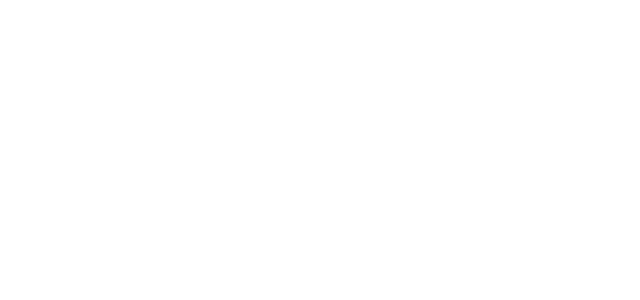
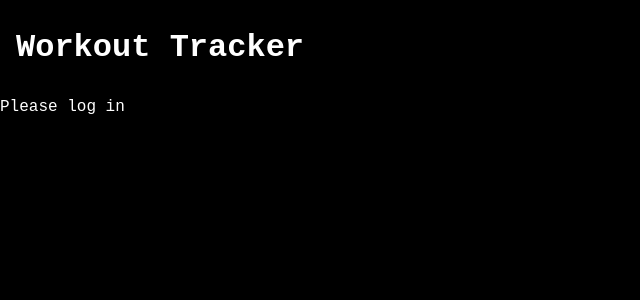
Before and after one commit to Pantaleon-Arkady/My-App, a React (Vite) app in the folder frontend/: page /home in a window 1280 px wide. Before the commit this address had no page. Shown: the top 300 px of the page, without its empty margins (0-640 px from the left). Built offline with nearby package versions, Linux system fonts and the light colour scheme.

Commit message:
HomePage init:   - wrap whole app to authprovider   - user check in home page   - prev location check

```diff
--- a/frontend/src/App.css
+++ b/frontend/src/App.css
@@ -52,6 +52,21 @@
 .plus_svg {
     filter: invert(1);
     width: 30px;
+}
+
+:root {
+    --header-height: 95px;
+    --bottom-height: 50px;
+}
+
+.page_contents {
+    position: absolute;
+    top: var(--header-height);
+    bottom: var(--bottom-height);
+    left: 0;
+    right: 0;
+
+    overflow-y: auto;
 }
 
 /* Headers */
--- a/frontend/src/main.jsx
+++ b/frontend/src/main.jsx
@@ -3,13 +3,18 @@
 import './App.css';
 import 'bootstrap/dist/css/bootstrap.min.css';
 import LandingPage from './pages/LandingPage.jsx';
+import HomePage from "./pages/HomePage.jsx";
+import { AuthProvider } from "./context/AuthContext.jsx";
 
 const el = document.getElementById("root");
 
 createRoot(document.getElementById("root")).render(
     <BrowserRouter>
-        <Routes>
-            <Route path="/" element={<LandingPage />} />
-        </Routes>
+        <AuthProvider>
+            <Routes>
+                <Route path="/" element={<LandingPage />} />
+                <Route path="/home" element={<HomePage />} />
+            </Routes>
+        </AuthProvider>
     </BrowserRouter>
 );
--- /dev/null
+++ b/frontend/src/pages/HomePage.jsx
@@ -0,0 +1,39 @@
+import Headers from "../components/Header"
+import { useLocation } from "react-router-dom";
+import { useAuth } from "../context/AuthContext";
+
+function HomePage() {
+    const location = useLocation();
+    const { user, loading } = useAuth();
+
+    if (loading) {
+        return <p className="text-black">Loading...</p>;
+    }
+
+    const fromRegister = location.state?.fromRegister;
+
+    return (
+        <div className="text-white">
+            <Headers
+
+            />
+            <div className="page_contents bg-black">
+                {user ? (
+                    fromRegister ? (
+                        <div className="text-green-400 text-2xl mb-4">
+                            Welcome, {user.username}! You are now registered. 🎉
+                        </div>
+                    ) : (
+                        <div className="text-xl mb-4">
+                            Welcome back, {user.username}
+                        </div>
+                    )
+                ) : (
+                    <div>Please log in</div>
+                )}
+            </div>
+        </div>
+    )
+}
+
+export default HomePage;
```
